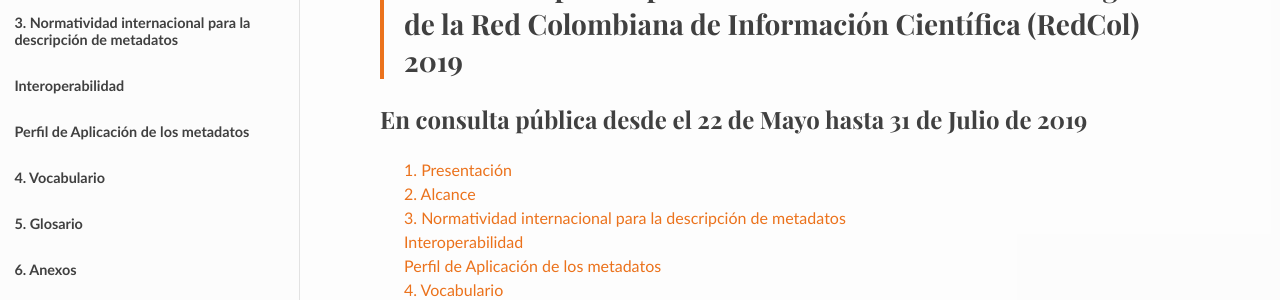
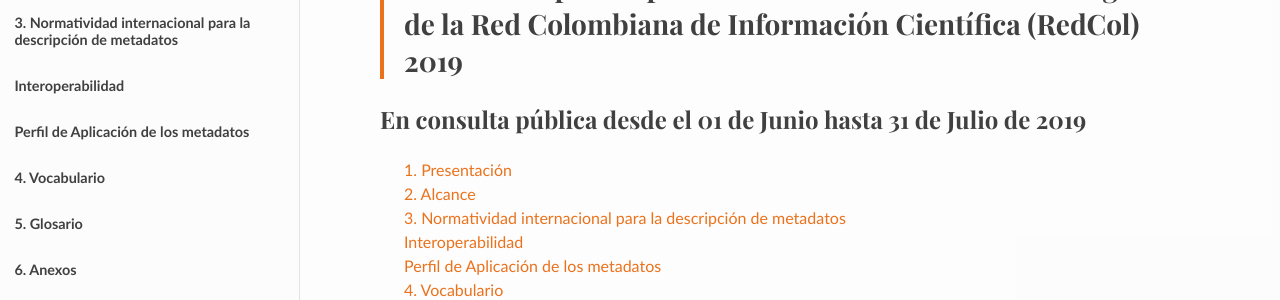
Before and after one commit to rcic/openaire4, a Sphinx documentation site: the page built from docs/index.rst, in a window 1280 px wide and 978 px high. Shown: the part 275-575 px from the top of the window. Built offline with Sphinx 7.4.7 and the Read the Docs theme 2.0.0, drawn with Linux system fonts in a browser that asks for light colours; some web fonts are replaced; a script that is not in the unit is left out.

Commit message:
Update index.rst

```diff
--- a/docs/index.rst
+++ b/docs/index.rst
@@ -8,7 +8,7 @@
 
 ..
 
-En consulta pública desde el 22 de Mayo hasta 31 de Julio de 2019
+En consulta pública desde el 01 de Junio hasta 31 de Julio de 2019
 =================================================================
 
 ..
```
